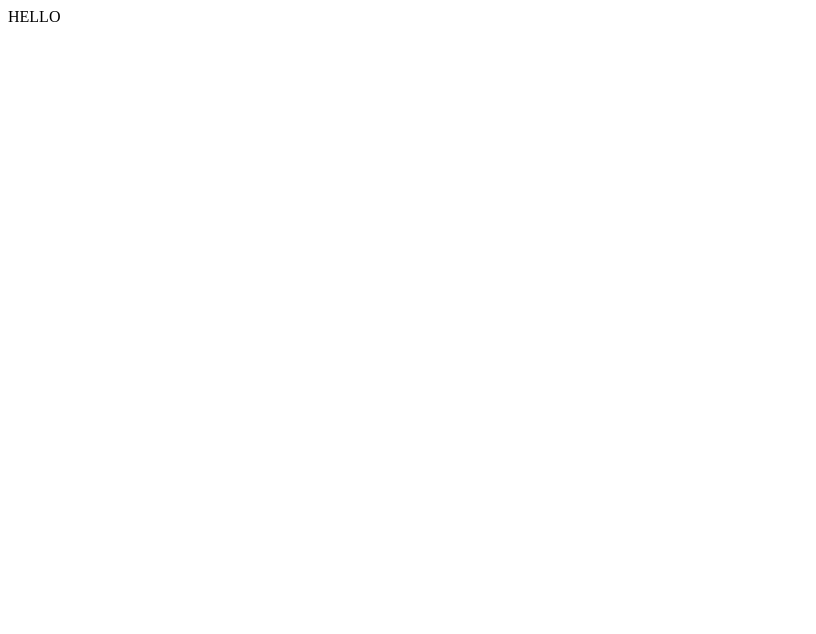
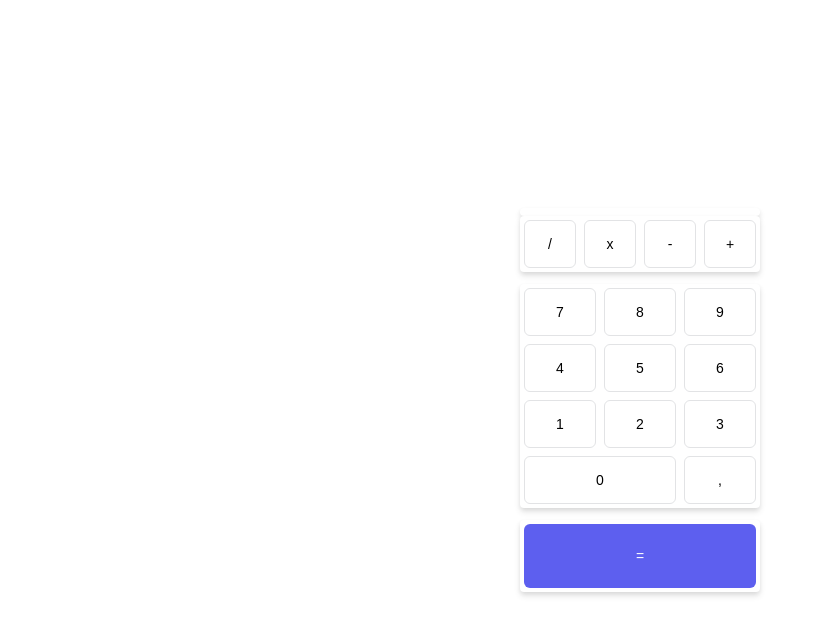
Before and after one commit to Fpsska/DND-calculator, a React (Create React App) app: page / in a window 1280 px wide. Shown: the top 634 px of the page, without its empty margins (0-816 px from the left). Built offline with nearby package versions, Linux system fonts and the light colour scheme.

Commit message:
feat: create storage HTML-markup, Section.tsx, Button.tsx components, create db.ts file with mock data

```diff
--- a/src/assets/styles/style.scss
+++ b/src/assets/styles/style.scss
@@ -17,9 +17,30 @@ body {
     color: $dark-color;
     background-color: $white-color;
     height: 100%;
+    cursor: url('/assets/icons/cursor_default-icon.svg'), default;
 }
 
 #root,
-.App {
+.App,
+.page {
     height: 100%;
 }
+
+.page {
+    display: flex;
+    justify-content: center;
+    align-items: center;
+}
+
+// /. general-styles
+
+
+.storage {
+    flex: 0 0 240px;
+
+    &__wrapper {
+        display: flex;
+        flex-direction: column;
+    }
+
+}
--- a/src/components/layout/App/App.tsx
+++ b/src/components/layout/App/App.tsx
@@ -1,11 +1,38 @@
 import React from 'react';
 
+import Section from '../Section/Section';
+
+import { operators, numbers, others } from '../../../context/db';
+
+import 'assets/styles/style.scss';
 import './App.css';
 
 // /. imports
 
 const App: React.FC = () => {
-    return <div className="App">HELLO</div>;
+    return (
+        <div className="App">
+            <div className="page">
+                <div className="storage">
+                    <div className="storage__wrapper">
+                        <Section role="section_display" />
+                        <Section
+                            role="section_operators"
+                            data={operators}
+                        />
+                        <Section
+                            role="section_numbers"
+                            data={numbers}
+                        />
+                        <Section
+                            role="section_others"
+                            data={others}
+                        />
+                    </div>
+                </div>
+            </div>
+        </div>
+    );
 };
 
 export default App;
--- /dev/null
+++ b/src/components/layout/Section/Section.tsx
@@ -0,0 +1,38 @@
+import React, { useState } from 'react';
+
+import Buttom from 'components/ui/Button/Button';
+
+import './section.scss';
+
+// /. imports
+
+interface propTypes {
+    role: string;
+    data?: any[];
+}
+
+const Section: React.FC<propTypes> = ({ role, data }) => {
+    const [btnClasses] = useState<any>({
+        section_operators: 'button_operator',
+        section_numbers: 'button_number',
+        section_others: 'button_calculate'
+    });
+
+    return (
+        <div className={`section ${role ? role : ''}`}>
+            <div className="section__wrapper">
+                {data?.map(btn => {
+                    return (
+                        <Buttom
+                            key={btn.id}
+                            {...btn}
+                            role={btnClasses[role]}
+                        />
+                    );
+                })}
+            </div>
+        </div>
+    );
+};
+
+export default Section;
--- /dev/null
+++ b/src/components/layout/Section/section.scss
@@ -0,0 +1,51 @@
+@import 'assets/styles/vars';
+
+// /. imports
+
+.section {
+    &__wrapper {
+        background-color: $white-color;
+        box-shadow: 0px 2px 4px rgba(0, 0, 0, 0.06), 0px 4px 6px rgba(0, 0, 0, 0.1);
+        border-radius: 4px;
+        padding: 4px;
+
+        display: grid;
+        grid-gap: 8px;
+    }
+}
+
+.section_display {
+    &__wrapper {}
+}
+
+.section_operators {
+    margin-bottom: 12px;
+
+    .section__wrapper {
+        grid-template-columns: repeat(4, 1fr);
+        grid-template-rows: repeat(1, 48px);
+    }
+}
+
+.section_numbers {
+    margin-bottom: 12px;
+
+    .section__wrapper {
+        grid-template-columns: repeat(3, 1fr);
+        grid-template-rows: repeat(4, 48px);
+
+        .button_number {
+            &:nth-last-child(2) {
+                grid-column: 1 / 3;
+            }
+        }
+    }
+}
+
+.section_others {
+    .section__wrapper {
+        grid-template-columns: 1fr;
+        grid-template-rows: 64px;
+    }
+
+}
--- /dev/null
+++ b/src/components/ui/Button/Button.tsx
@@ -0,0 +1,25 @@
+import React from 'react';
+
+import './button.scss';
+
+// /. imports
+
+interface propTypes {
+    symbol: number | string;
+    role?: string;
+}
+
+// /. interfaces
+
+const Button: React.FC<propTypes> = ({ symbol, role }) => {
+    return (
+        <button
+            className={`button ${role ? role : ''}`}
+            type="button"
+        >
+            <span>{symbol}</span>
+        </button>
+    );
+};
+
+export default Button;
--- /dev/null
+++ b/src/components/ui/Button/button.scss
@@ -0,0 +1,43 @@
+@import 'assets/styles/vars';
+
+// /. imports
+
+.button {
+
+    background-color: $white-color;
+    border-radius: 6px;
+    padding: 15px 16px;
+    transition: all .05s linear;
+
+    display: flex;
+    justify-content: center;
+    align-items: center;
+
+    &:hover {
+        cursor: url('/assets/icons/cursor_active-icon.svg'), pointer;
+    }
+
+    span {
+        font-size: 14px;
+        font-weight: 500;
+        color: $dark-color;
+    }
+}
+
+.button_operator,
+.button_number {
+    border: 1px solid $platinum-color;
+
+    &:hover {
+        border: 2px solid $light-blue-color;
+    }
+}
+
+.button_calculate {
+    background-color: $light-blue-color;
+    border: transparent;
+
+    span {
+        color: $white-color;
+    }
+}
--- /dev/null
+++ b/src/context/db.ts
@@ -0,0 +1,71 @@
+interface IcalcSymbol {
+    [key: string]: number | string;
+}
+
+export const operators: IcalcSymbol[] = [
+    {
+        id: 1,
+        symbol: '/'
+    },
+    {
+        id: 2,
+        symbol: 'x'
+    },
+    {
+        id: 3,
+        symbol: '-'
+    },
+    {
+        id: 4,
+        symbol: '+'
+    }
+];
+
+export const numbers: IcalcSymbol[] = [
+    {
+        id: 0,
+        symbol: 7
+    },
+    {
+        id: 1,
+        symbol: 8
+    },
+    {
+        id: 2,
+        symbol: 9
+    },
+    {
+        id: 3,
+        symbol: 4
+    },
+    {
+        id: 4,
+        symbol: 5
+    },
+    {
+        id: 5,
+        symbol: 6
+    },
+    {
+        id: 6,
+        symbol: 1
+    },
+    {
+        id: 7,
+        symbol: 2
+    },
+    {
+        id: 8,
+        symbol: 3
+    },
+    {
+        id: 9,
+        symbol: 0
+    },
+    {
+        id: 10,
+        symbol: ','
+    }
+];
+
+export const others: IcalcSymbol[] = [{ id: 1, symbol: '=' }];
```
